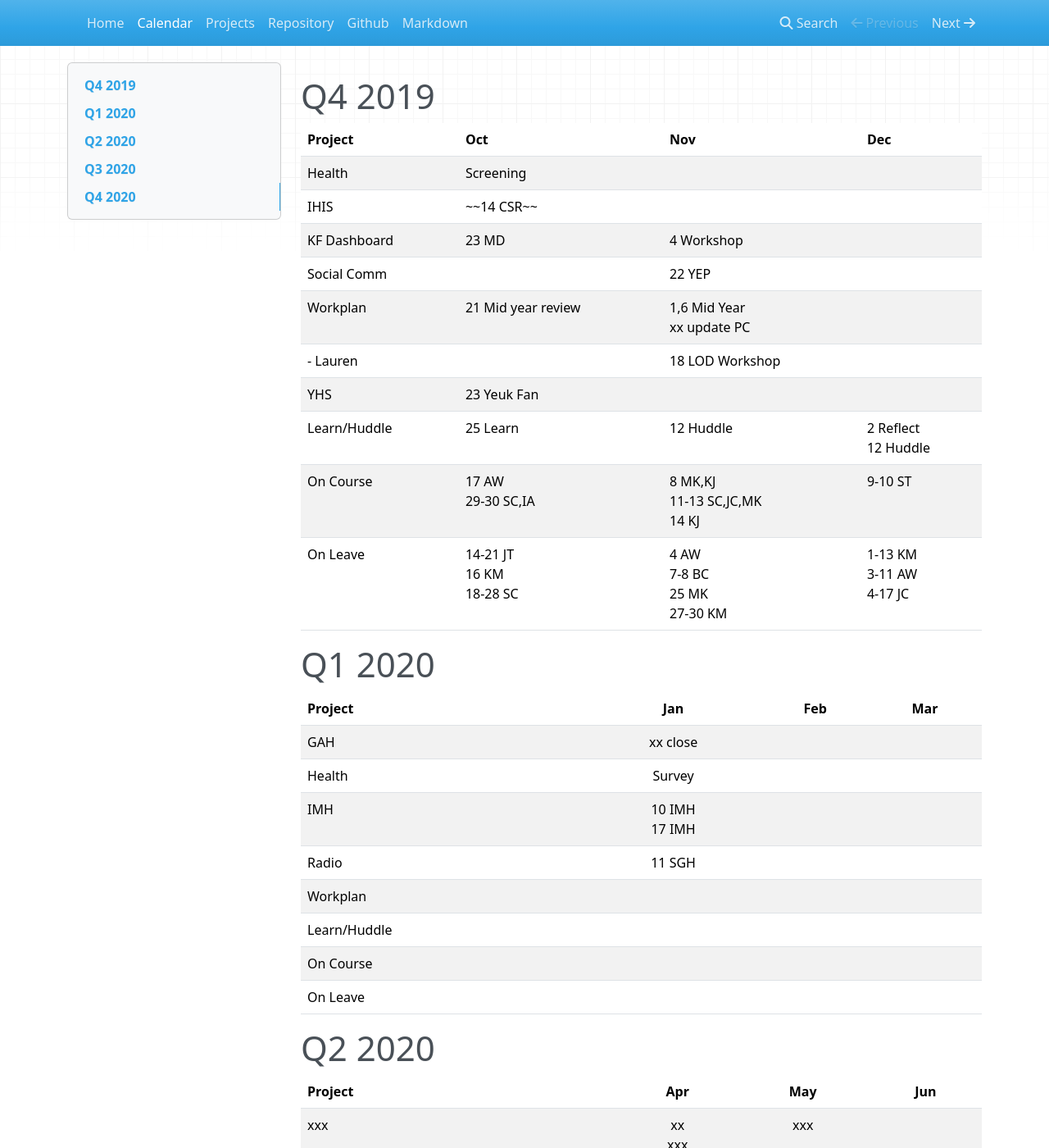
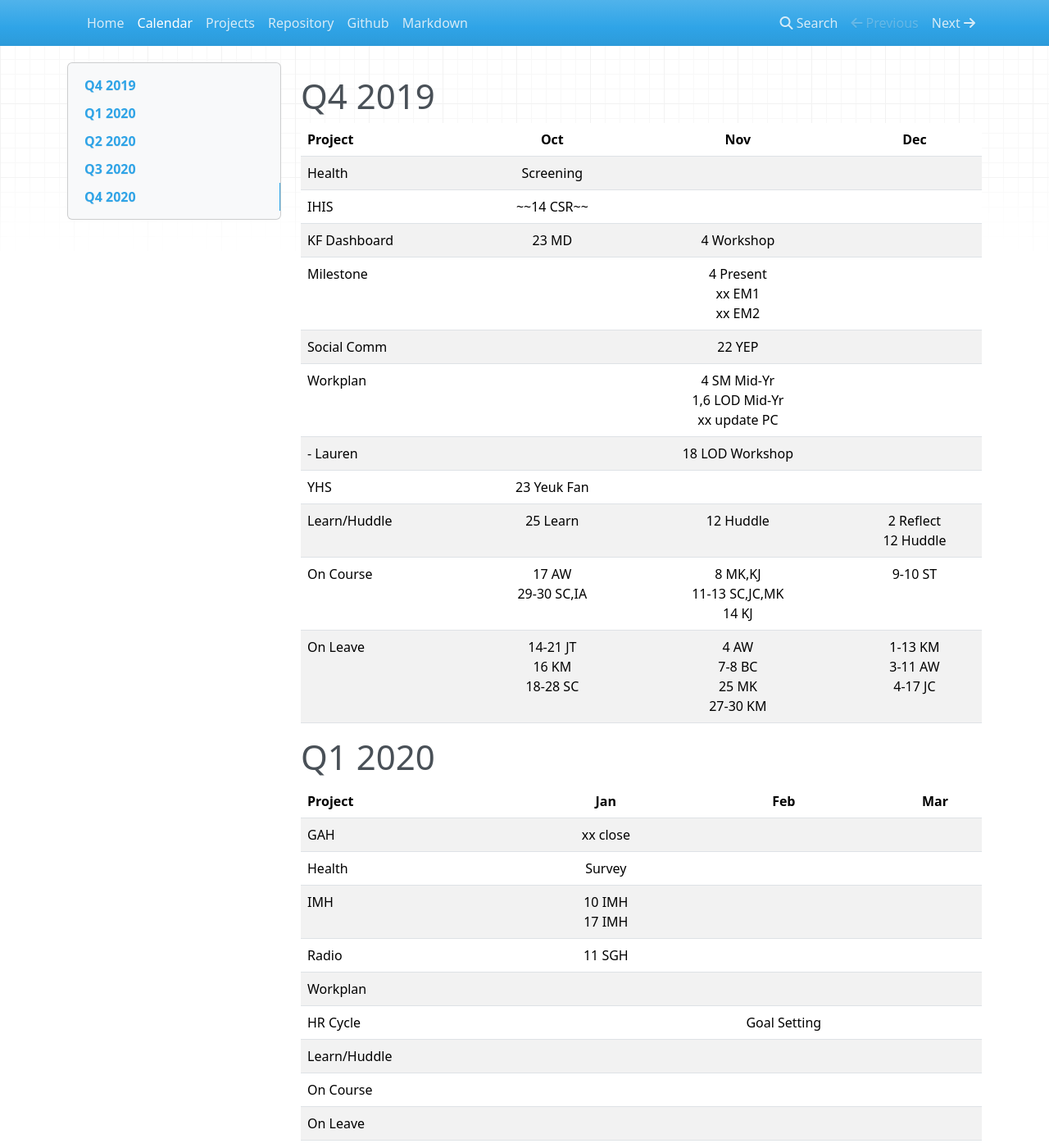
Before and after one commit to lod-online/collab, an MkDocs documentation site: the page built from docs/calendar.md, in a window 1280 px wide and 1400 px high. Shown: the whole window at 82% size. Built offline with MkDocs 1.6.1, drawn with Linux system fonts in a browser that asks for light colours; nearby versions of some CDN libraries; some of the changed text lies outside the part shown.

Commit message:
Update calendar.md

```diff
--- a/docs/calendar.md
+++ b/docs/calendar.md
@@ -4,55 +4,60 @@
 
 # Q4 2019
 
-| Project       | Oct  | Nov  | Dec  |
-| :-----        | :--- | :--- | :--- |
-| Health        | Screening                      |                                        |                               |
-| IHIS          | ~~14 CSR~~                     |                                        |                               |
-| KF Dashboard  | 23 MD                          | 4 Workshop                             |                               |
-| Social Comm   |                                | 22 YEP                                 |                               |
-| Workplan      | 21 Mid year review             | 1,6 Mid Year<br>xx update PC           |                               |
-| - Lauren      |                                | 18 LOD Workshop                        |                               |
-| YHS           | 23 Yeuk Fan                    |                                        |                               |
-| Learn/Huddle  | 25 Learn                       | 12 Huddle                              | 2 Reflect<br>12 Huddle        |
-| On Course     | 17 AW<br>29-30 SC,IA           | 8 MK,KJ<br>11-13 SC,JC,MK<br>14 KJ     | 9-10 ST                       |
-| On Leave      | 14-21 JT<br>16 KM<br>18-28 SC  | 4 AW<br>7-8 BC<br>25 MK<br>27-30 KM    | 1-13 KM<br>3-11 AW<br>4-17 JC |
+| Project       |  Oct                           |  Nov                                          |  Dec                          |
+| :-----        | :---:                          | :---:                                         | :---:                         |
+| Health        | Screening                      |                                               |                               |
+| IHIS          | ~~14 CSR~~                     |                                               |                               |
+| KF Dashboard  | 23 MD                          | 4 Workshop                                    |                               |
+| Milestone     |                                | 4 Present<br>xx EM1<br>xx EM2                 |                               |
+| Social Comm   |                                | 22 YEP                                        |                               |
+| Workplan      |                                | 4 SM Mid-Yr<br>1,6 LOD Mid-Yr<br>xx update PC |                               |
+| - Lauren      |                                | 18 LOD Workshop                               |                               |
+| YHS           | 23 Yeuk Fan                    |                                               |                               |
+| Learn/Huddle  | 25 Learn                       | 12 Huddle                                     | 2 Reflect<br>12 Huddle        |
+| On Course     | 17 AW<br>29-30 SC,IA           | 8 MK,KJ<br>11-13 SC,JC,MK<br>14 KJ            | 9-10 ST                       |
+| On Leave      | 14-21 JT<br>16 KM<br>18-28 SC  | 4 AW<br>7-8 BC<br>25 MK<br>27-30 KM           | 1-13 KM<br>3-11 AW<br>4-17 JC |
 
 # Q1 2020
 
-| Project      |  Jan              |  Feb  |  Mar  |
-| :-----       | :---:             | :---: | :---: |
-| GAH          | xx close          |       |       |
-| Health       | Survey            |       |       |
-| IMH          | 10 IMH<br>17 IMH  |       |       |
-| Radio        | 11 SGH<br>        |       |       |
-| Workplan     |                   |       |       |
-| Learn/Huddle |                   |       |       |
-| On Course    |                   |       |       |
-| On Leave     |                   |       |       |
+| Project      |  Jan              |  Feb         |  Mar  |
+| :-----       | :---:             | :---:        | :---: |
+| GAH          | xx close          |              |       |
+| Health       | Survey            |              |       |
+| IMH          | 10 IMH<br>17 IMH  |              |       |
+| Radio        | 11 SGH<br>        |              |       |
+| Workplan     |                   |              |       |
+| HR Cycle     |                   | Goal Setting |       |
+| Learn/Huddle |                   |              |       |
+| On Course    |                   |              |       |
+| On Leave     |                   |              |       |
 
 # Q2 2020
 
-| Project      |  Apr              |  May  |  Jun  |
-| :-----       | :---:             | :---: | :---: |
-| xxx          | xx<br>xxx         | xxx   |       |
-| Learn/Huddle |                   |       |       |
-| On Course    |                   |       |       |
-| On Leave     |                   |       |       |
+| Project      |  Apr              |  May  |  Jun                       |
+| :-----       | :---:             | :---: | :---:                      |
+| xxx          | xx<br>xxx         | xxx   |                            |
+| HR Cycle     |                   |       | Mid-Yr Appraisal           |
+| Learn/Huddle |                   |       |                            |
+| On Course    |                   |       |                            |
+| On Leave     |                   |       | 15-19, 24 AW (tbc)         |
 
 # Q3 2020
 
-| Project      |  Jul              |  Aug  |  Sep  |
-| :-----       | :---:             | :---: | :---: |
-| xxx          | xx<br>xxx         | xxx   |       |
-| Learn/Huddle |                   |       |       |
-| On Course    |                   |       |       |
-| On Leave     |                   |       |       |
+| Project      |  Jul              |  Aug  |  Sep         |
+| :-----       | :---:             | :---: | :---:        |
+| xxx          | xx<br>xxx         | xxx   |              |
+| HR Cycle     |                   |       |              |
+| Learn/Huddle |                   |       |              |
+| On Course    |                   |       |              |
+| On Leave     |                   |       | 7-11 AW      |
 
 # Q4 2020
 
-| Project      |  Oct              |  Nov  |  Dec  |
-| :-----       | :---:             | :---: | :---: |
-| xxx          | xx<br>xxx         | xxx   |       |
-| Learn/Huddle |                   |       |       |
-| On Course    |                   |       |       |
-| On Leave     |                   |       |       |
+| Project      |  Oct               |  Nov      |  Dec  |
+| :-----       | :---:              | :---:     | :---: |
+| xxx          | xx<br>xxx          | xxx       |       |
+| HR Cycle     | Year-End Appraisal |           |       |
+| Learn/Huddle |                    |           |       |
+| On Course    |                    |           |       |
+| On Leave     |                    | 4 AW      |       |
```
